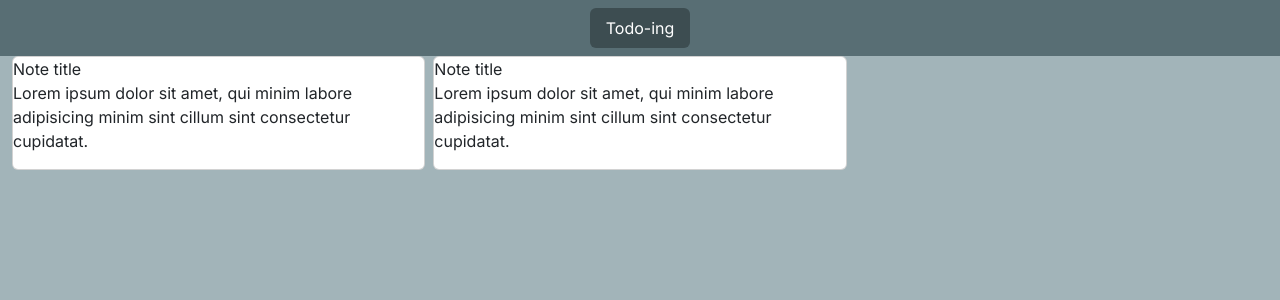
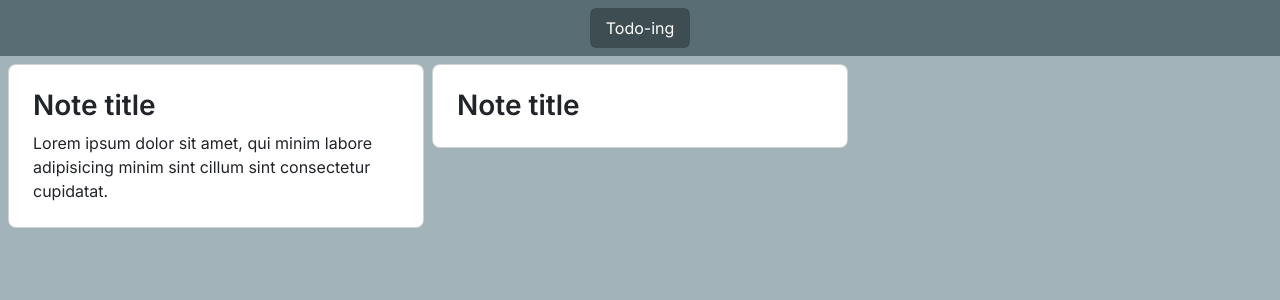
Before and after one commit to MIT4893-Projects/todo-ing, a React (Vite) app: page / in a window 1280 px wide. Shown: the top 300 px of the page. Built offline with nearby package versions, Linux system fonts and the light colour scheme.

Commit message:
add note card

```diff
--- a/src/components/Containers/MainContainer.jsx
+++ b/src/components/Containers/MainContainer.jsx
@@ -2,7 +2,11 @@ import { mainContainerPropTypes } from "./propTypes";
 
 MainContainer.propTypes = mainContainerPropTypes;
 
-export default function MainContainer({ children, className, style }) {
+export default function MainContainer({
+  children,
+  className = "",
+  style = {},
+}) {
   return (
     <div className={`container-fluid ${className}`} style={style}>
       {children}
--- a/src/components/Containers/NoteContainer.jsx
+++ b/src/components/Containers/NoteContainer.jsx
@@ -4,7 +4,7 @@ NoteContainer.propTypes = noteContainerPropTypes;
 
 export default function NoteContainer({ children }) {
   return (
-    <div className="note-container container-fluid">
+    <div className="note-container container-fluid p-2">
       <div className="row row-cols-3 g-2">{children}</div>
     </div>
   );
--- /dev/null
+++ b/src/components/NoteCard/NoteCard.css
@@ -0,0 +1,3 @@
+.card-title {
+  font-weight: 600 !important;
+}
--- a/src/components/NoteCard/NoteCard.jsx
+++ b/src/components/NoteCard/NoteCard.jsx
@@ -2,16 +2,20 @@ import NoteCardImg from "./NoteCardImg";
 import NoteCardHeader from "./NoteCardHeader";
 import NoteCardBody from "./NoteCardBody";
 import { noteCardPropTypes } from "./propTypes";
+
+import "./NoteCard.css";
 
 NoteCard.propTypes = noteCardPropTypes;
 
 export default function NoteCard({ image, header, content, className, style }) {
   return (
     <div className="col">
-      <div className={`card ${className}`} style={style}>
+      <div className={`card rounded-3 ${className}`} style={style}>
         <NoteCardImg image={image} />
-        <NoteCardHeader header={header} />
-        <NoteCardBody content={content} />
+        <div className="p-4">
+          <NoteCardHeader header={header} />
+          <NoteCardBody content={content} />
+        </div>
       </div>
     </div>
   );
--- a/src/components/NoteCard/NoteCardBody.jsx
+++ b/src/components/NoteCard/NoteCardBody.jsx
@@ -3,9 +3,9 @@ import { noteCardBodyPropTypes } from "./propTypes";
 NoteCardBody.propTypes = noteCardBodyPropTypes;
 
 export default function NoteCardBody({ content, className, style }) {
-  return (
-    <p className={className} style={style}>
+  return content ? (
+    <p className={`mb-0 mt-2 ${className}`} style={style}>
       {content}
     </p>
-  );
+  ) : null;
 }
--- a/src/components/NoteCard/NoteCardHeader.jsx
+++ b/src/components/NoteCard/NoteCardHeader.jsx
@@ -4,8 +4,8 @@ NoteCardHeader.propTypes = noteCardHeaderPropTypes;
 
 export default function NoteCardHeader({ header, className, style }) {
   return (
-    <div className={className} style={style}>
+    <h3 className={`h3 card-title m-0 ${className}`} style={style}>
       {header}
-    </div>
+    </h3>
   );
 }
--- a/src/pages/Home/HomePage.jsx
+++ b/src/pages/Home/HomePage.jsx
@@ -17,10 +17,7 @@ export default function HomePage({ className, style }) {
           header="Note title"
           content="Lorem ipsum dolor sit amet, qui minim labore adipisicing minim sint cillum sint consectetur cupidatat."
         />
-        <NoteCard
-          header="Note title"
-          content="Lorem ipsum dolor sit amet, qui minim labore adipisicing minim sint cillum sint consectetur cupidatat."
-        />
+        <NoteCard header="Note title" />
       </NoteContainer>
     </MainContainer>
   );
```
